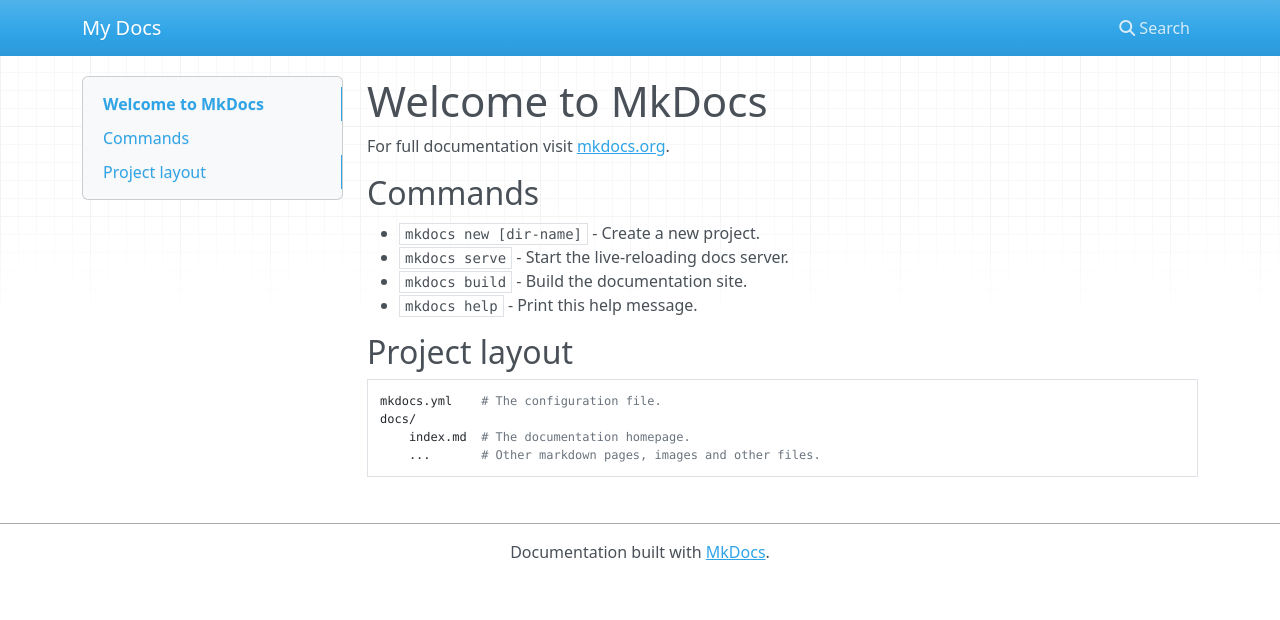
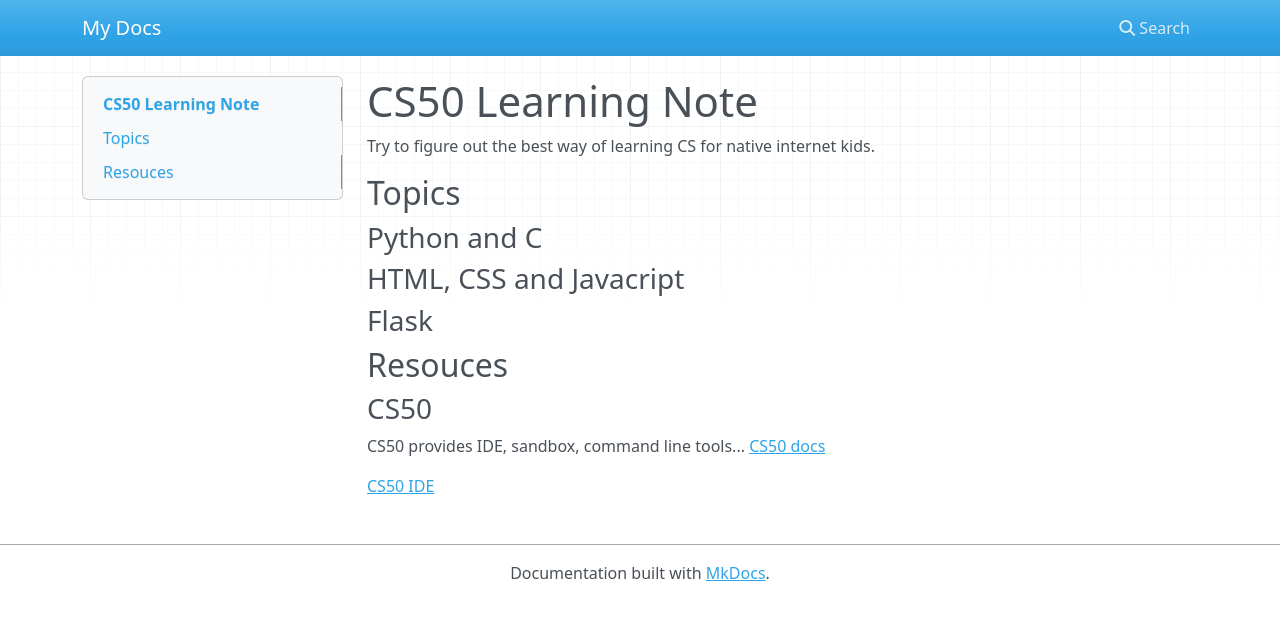
Before and after one commit to stevenlee/cs50, an MkDocs documentation site: the page built from docs/index.md, in a window 1280 px wide. Shown: the top 620 px of the page. Built offline with MkDocs 1.6.1, drawn with Linux system fonts in a browser that asks for light colours; nearby versions of some CDN libraries.

Commit message:
learning note

```diff
--- a/docs/index.md
+++ b/docs/index.md
@@ -1,17 +1,21 @@
-# Welcome to MkDocs
+# CS50 Learning Note
 
-For full documentation visit [mkdocs.org](https://mkdocs.org).
+Try to figure out the best way of learning CS for native internet kids.
 
-## Commands
+## Topics
 
-* `mkdocs new [dir-name]` - Create a new project.
-* `mkdocs serve` - Start the live-reloading docs server.
-* `mkdocs build` - Build the documentation site.
-* `mkdocs help` - Print this help message.
+### Python and C
 
-## Project layout
+### HTML, CSS and Javacript
 
-    mkdocs.yml    # The configuration file.
-    docs/
-        index.md  # The documentation homepage.
-        ...       # Other markdown pages, images and other files.
+### Flask
+
+
+## Resouces
+
+### CS50
+
+CS50 provides IDE, sandbox, command line tools...
+[CS50 docs](https://cs50.readthedocs.io/)
+
+[CS50 IDE](https://ide.cs50.io/)
```
